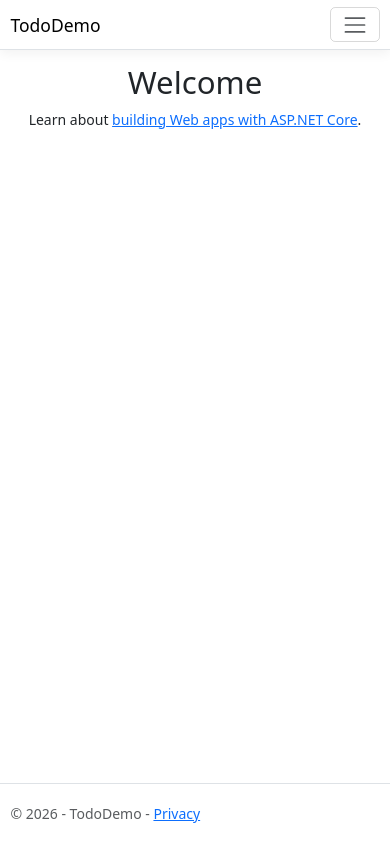
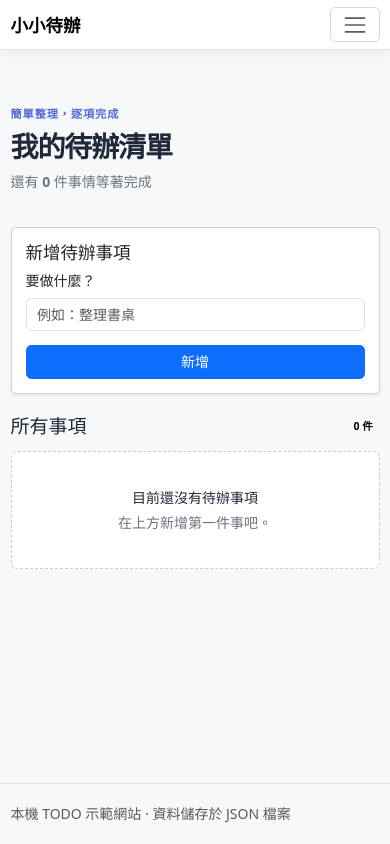
Before and after one commit to MoneyDemo/20261014-GH300, an ASP.NET Core app: page / in a window 390 px wide. Run offline with ASP.NET Core 8, Linux system fonts and the light colour scheme; style sheets or scripts are compiled from the project's sources; some libraries are stand-ins or nearby versions.

Commit message:
feat: Build a local .NET TODO demo
新增 Razor Pages 待辦清單與 JSON 本機儲存，並補充繁中操作文件。
Closes #1

Co-authored-by: lettucebo <891383+lettucebo@users.noreply.github.com>

```diff
--- /dev/null
+++ b/TodoDemo/Data/TodoItem.cs
@@ -0,0 +1,3 @@
+namespace TodoDemo.Data;
+
+public sealed record TodoItem(Guid Id, string Title, bool IsCompleted);
--- a/TodoDemo/Pages/Index.cshtml
+++ b/TodoDemo/Pages/Index.cshtml
@@ -1,10 +1,73 @@
 @page
 @model IndexModel
 @{
-    ViewData["Title"] = "Home page";
+    ViewData["Title"] = "待辦清單";
 }
 
-<div class="text-center">
-    <h1 class="display-4">Welcome</h1>
-    <p>Learn about <a href="https://learn.microsoft.com/aspnet/core">building Web apps with ASP.NET Core</a>.</p>
-</div>
+<section class="todo-header">
+    <p class="eyebrow">簡單整理，逐項完成</p>
+    <h1>我的待辦清單</h1>
+    <p class="text-secondary">還有 <strong>@Model.RemainingCount</strong> 件事情等著完成</p>
+</section>
+
+@if (TempData["Message"] is string message)
+{
+    <div class="alert alert-success" role="status">@message</div>
+}
+
+<section class="card shadow-sm mb-4">
+    <div class="card-body">
+        <h2 class="h5 card-title">新增待辦事項</h2>
+        <form method="post" asp-page-handler="Add" class="todo-add-form">
+            <div class="flex-grow-1">
+                <label asp-for="NewTitle" class="form-label">要做什麼？</label>
+                <input asp-for="NewTitle" class="form-control" placeholder="例如：整理書桌" maxlength="120" />
+                <span asp-validation-for="NewTitle" class="text-danger"></span>
+            </div>
+            <button type="submit" class="btn btn-primary">新增</button>
+        </form>
+    </div>
+</section>
+
+<section aria-labelledby="todo-list-heading">
+    <div class="d-flex justify-content-between align-items-center mb-3">
+        <h2 id="todo-list-heading" class="h4 mb-0">所有事項</h2>
+        <span class="badge text-bg-light">@Model.Todos.Count 件</span>
+    </div>
+
+    @if (Model.Todos.Count == 0)
+    {
+        <div class="empty-state">
+            <p class="mb-1">目前還沒有待辦事項</p>
+            <span class="text-secondary">在上方新增第一件事吧。</span>
+        </div>
+    }
+    else
+    {
+        <ul class="list-group todo-list">
+            @foreach (var todo in Model.Todos)
+            {
+                <li class="list-group-item todo-item">
+                    <form method="post" asp-page-handler="Toggle" asp-route-id="@todo.Id">
+                        <button type="submit" class="status-button @(todo.IsCompleted ? "is-complete" : "")"
+                                aria-label="@(todo.IsCompleted ? "標記為未完成" : "標記為完成")"
+                                title="@(todo.IsCompleted ? "標記為未完成" : "標記為完成")">
+                            <span aria-hidden="true">@(todo.IsCompleted ? "✓" : "")</span>
+                        </button>
+                    </form>
+                    <span class="todo-title @(todo.IsCompleted ? "completed" : "")">@todo.Title</span>
+                    <div class="todo-actions">
+                        <a asp-page="/Edit" asp-route-id="@todo.Id" class="btn btn-sm btn-outline-secondary">編輯</a>
+                        <form method="post" asp-page-handler="Delete" asp-route-id="@todo.Id">
+                            <button type="submit" class="btn btn-sm btn-outline-danger">刪除</button>
+                        </form>
+                    </div>
+                </li>
+            }
+        </ul>
+    }
+</section>
+
+@section Scripts {
+    <partial name="_ValidationScriptsPartial" />
+}
--- a/TodoDemo/Pages/Index.cshtml.cs
+++ b/TodoDemo/Pages/Index.cshtml.cs
@@ -1,19 +1,61 @@
 using Microsoft.AspNetCore.Mvc;
 using Microsoft.AspNetCore.Mvc.RazorPages;
+using System.ComponentModel.DataAnnotations;
+using TodoDemo.Data;
 
 namespace TodoDemo.Pages;
 
 public class IndexModel : PageModel
 {
-    private readonly ILogger<IndexModel> _logger;
+    private readonly TodoStore _store;
 
-    public IndexModel(ILogger<IndexModel> logger)
+    public IndexModel(TodoStore store)
     {
-        _logger = logger;
+        _store = store;
     }
 
-    public void OnGet()
+    [BindProperty]
+    [Required(ErrorMessage = "請輸入待辦事項。")]
+    [StringLength(120, ErrorMessage = "標題最多 120 個字元。")]
+    public string NewTitle { get; set; } = string.Empty;
+
+    public IReadOnlyList<TodoItem> Todos { get; private set; } = [];
+
+    public int RemainingCount => Todos.Count(todo => !todo.IsCompleted);
+
+    public async Task OnGetAsync()
     {
+        await LoadTodosAsync();
+    }
 
+    public async Task<IActionResult> OnPostAddAsync()
+    {
+        if (!ModelState.IsValid)
+        {
+            await LoadTodosAsync();
+            return Page();
+        }
+
+        await _store.AddAsync(NewTitle);
+        TempData["Message"] = "已新增待辦事項。";
+        return RedirectToPage();
+    }
+
+    public async Task<IActionResult> OnPostToggleAsync(Guid id)
+    {
+        await _store.ToggleAsync(id);
+        return RedirectToPage();
+    }
+
+    public async Task<IActionResult> OnPostDeleteAsync(Guid id)
+    {
+        await _store.DeleteAsync(id);
+        TempData["Message"] = "已刪除待辦事項。";
+        return RedirectToPage();
+    }
+
+    private async Task LoadTodosAsync()
+    {
+        Todos = await _store.GetAllAsync();
     }
 }
--- a/TodoDemo/Pages/Shared/_Layout.cshtml
+++ b/TodoDemo/Pages/Shared/_Layout.cshtml
@@ -1,5 +1,5 @@
 <!DOCTYPE html>
-<html lang="en">
+<html lang="zh-Hant">
 <head>
     <meta charset="utf-8" />
     <meta name="viewport" content="width=device-width, initial-scale=1.0" />
@@ -12,7 +12,7 @@
     <header>
         <nav class="navbar navbar-expand-sm navbar-toggleable-sm navbar-light bg-white border-bottom box-shadow mb-3">
             <div class="container">
-                <a class="navbar-brand" asp-area="" asp-page="/Index">TodoDemo</a>
+                <a class="navbar-brand" asp-area="" asp-page="/Index">小小待辦</a>
                 <button class="navbar-toggler" type="button" data-bs-toggle="collapse" data-bs-target=".navbar-collapse" aria-controls="navbarSupportedContent"
                         aria-expanded="false" aria-label="Toggle navigation">
                     <span class="navbar-toggler-icon"></span>
@@ -20,10 +20,7 @@
                 <div class="navbar-collapse collapse d-sm-inline-flex justify-content-between">
                     <ul class="navbar-nav flex-grow-1">
                         <li class="nav-item">
-                            <a class="nav-link text-dark" asp-area="" asp-page="/Index">Home</a>
-                        </li>
-                        <li class="nav-item">
-                            <a class="nav-link text-dark" asp-area="" asp-page="/Privacy">Privacy</a>
+                            <a class="nav-link text-dark" asp-area="" asp-page="/Index">待辦清單</a>
                         </li>
                     </ul>
                 </div>
@@ -38,7 +35,7 @@
 
     <footer class="border-top footer text-muted">
         <div class="container">
-            &copy; 2026 - TodoDemo - <a asp-area="" asp-page="/Privacy">Privacy</a>
+            本機 TODO 示範網站 · 資料儲存於 JSON 檔案
         </div>
     </footer>
 
--- a/TodoDemo/Program.cs
+++ b/TodoDemo/Program.cs
@@ -1,19 +1,16 @@
 var builder = WebApplication.CreateBuilder(args);
 
-// Add services to the container.
 builder.Services.AddRazorPages();
+builder.Services.AddSingleton<TodoDemo.Data.TodoStore>();
 
 var app = builder.Build();
 
-// Configure the HTTP request pipeline.
 if (!app.Environment.IsDevelopment())
 {
     app.UseExceptionHandler("/Error");
-    // The default HSTS value is 30 days. You may want to change this for production scenarios, see https://aka.ms/aspnetcore-hsts.
     app.UseHsts();
 }
 
-app.UseHttpsRedirection();
 app.UseStaticFiles();
 
 app.UseRouting();
--- a/TodoDemo/wwwroot/css/site.css
+++ b/TodoDemo/wwwroot/css/site.css
@@ -20,3 +20,115 @@ html {
 body {
   margin-bottom: 60px;
 }
+
+body {
+  background: #f7f8fa;
+  color: #202938;
+}
+
+.navbar-brand {
+  font-weight: 700;
+}
+
+.todo-header {
+  padding: 3rem 0 1.5rem;
+}
+
+.todo-header h1 {
+  font-size: clamp(2rem, 5vw, 3rem);
+  font-weight: 750;
+  letter-spacing: -.04em;
+}
+
+.eyebrow {
+  color: #5369d8;
+  font-size: .8rem;
+  font-weight: 700;
+  letter-spacing: .08em;
+  margin-bottom: .5rem;
+}
+
+.todo-add-form {
+  align-items: end;
+  display: flex;
+  gap: 1rem;
+}
+
+.todo-add-form .btn {
+  min-width: 6rem;
+}
+
+.todo-item {
+  align-items: center;
+  display: flex;
+  gap: 1rem;
+  min-height: 4.5rem;
+}
+
+.status-button {
+  align-items: center;
+  background: white;
+  border: 2px solid #c6ccd6;
+  border-radius: 50%;
+  color: white;
+  display: inline-flex;
+  height: 1.5rem;
+  justify-content: center;
+  padding: 0;
+  width: 1.5rem;
+}
+
+.status-button.is-complete {
+  background: #5369d8;
+  border-color: #5369d8;
+}
+
+.todo-title {
+  flex: 1;
+  overflow-wrap: anywhere;
+}
+
+.todo-title.completed {
+  color: #78808d;
+  text-decoration: line-through;
+}
+
+.todo-actions {
+  align-items: center;
+  display: flex;
+  gap: .5rem;
+}
+
+.todo-actions form {
+  margin: 0;
+}
+
+.empty-state {
+  background: white;
+  border: 1px dashed #c6ccd6;
+  border-radius: .5rem;
+  padding: 2.5rem 1rem;
+  text-align: center;
+}
+
+.edit-card {
+  margin: 4rem auto;
+  max-width: 36rem;
+}
+
+@media (max-width: 576px) {
+  .todo-add-form {
+    align-items: stretch;
+    flex-direction: column;
+  }
+
+  .todo-item {
+    align-items: flex-start;
+    flex-wrap: wrap;
+    gap: .75rem;
+  }
+
+  .todo-actions {
+    margin-left: 2.25rem;
+  }
+}
```
Also changed, not shown: TodoDemo/Data/TodoStore.cs (added, +155 -0 lines), TodoDemo/Pages/Edit.cshtml (added, +27 -0 lines), TodoDemo/Pages/Edit.cshtml.cs (added, +49 -0 lines), README.md, 1 other file.
